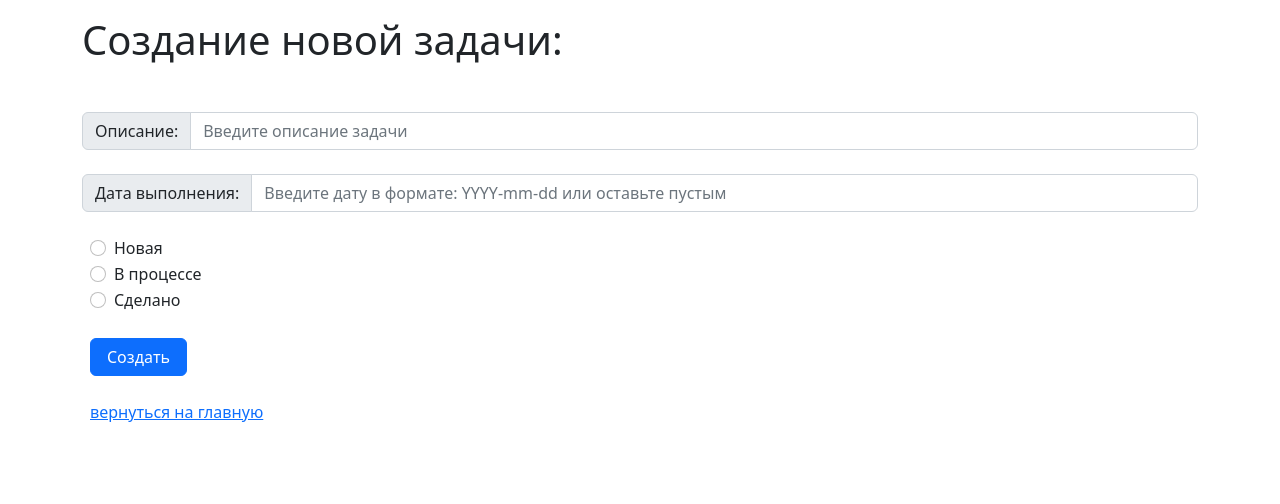
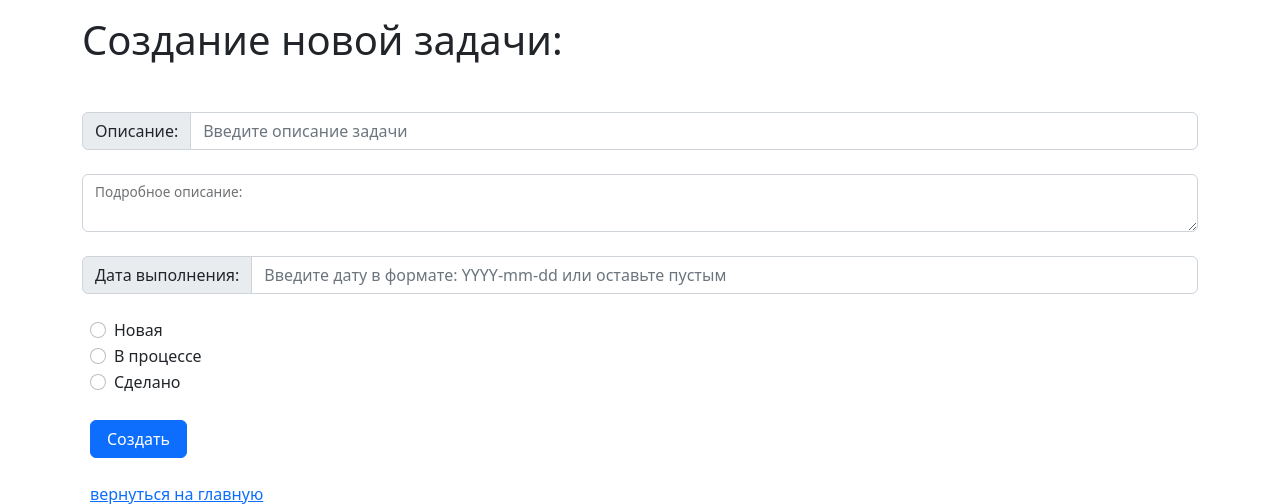
Before and after one commit to sined862/homework55_denis_yugai, a Django app: page /add/ in a window 1280 px wide. Shown: the top 504 px of the page. Run offline with Django 4.2, Linux system fonts and the light colour scheme; parts of the project's set-up code (start-up, migrations or seed data) failed here and were passed over.

Commit message:
Применение миграции + добавление в шаблоны и контроллеры нового поля

```diff
--- a/webproject/tasks/templates/task.html
+++ b/webproject/tasks/templates/task.html
@@ -12,9 +12,10 @@
         <div class="mt-3"><h1>Задача</h1></div>
         <div class="card mb-3">
             <div class="card-body">
-              <h5 class="card-title">{{task.description}}</h5>
+              <h5 class="card-title">{{ task.description }}</h5>
               <p class="card-text">Дата выполнения: {{task.date_deadline}}</p>
               <p class="card-text"><small class="text-muted">Статус: <strong>{{task.status}}</strong></small></p>
+              <p class="card-text">{{ task.detail_description | linebreaks }}</p>
             </div>
         </div>
         <p class="mt-4 ms-2"><a href="../">вернуться на главную</a></p>
--- a/webproject/tasks/templates/task_create.html
+++ b/webproject/tasks/templates/task_create.html
@@ -15,6 +15,10 @@
             <div class="input-group mb-4">
                 <span class="input-group-text" id="inputGroup-sizing-default">Описание: </span>
                 <input required placeholder="Введите описание задачи" name="description" type="text" class="form-control" aria-label="Sizing example input" aria-describedby="inputGroup-sizing-default">
+            </div>
+            <div class="form-floating mb-4">
+                <textarea class="form-control" id="floatingTextarea" name="detail_description"></textarea>
+                <label for="floatingTextarea">Подробное описание:</label>
             </div>
             <div class="input-group mb-4">
                 <span class="input-group-text" id="inputGroup-sizing-default">Дата выполнения: </span>
--- a/webproject/tasks/templates/task_edit.html
+++ b/webproject/tasks/templates/task_edit.html
@@ -15,6 +15,10 @@
             <div class="input-group mb-4">
                 <span class="input-group-text" id="inputGroup-sizing-default">Описание: </span>
                 <input required value=" {{ task.description }}" name="description" type="text" class="form-control" aria-label="Sizing example input" aria-describedby="inputGroup-sizing-default">
+            </div>
+            <div class="form-floating mb-4">
+                <textarea class="form-control" id="floatingTextarea" name="detail_description">{{task.detail_description}}</textarea>
+                <label for="floatingTextarea">Подробное описание:</label>
             </div>
             <div class="input-group mb-4">
                 <span class="input-group-text" id="inputGroup-sizing-default">Дата выполнения: </span>
--- a/webproject/tasks/views/tasks.py
+++ b/webproject/tasks/views/tasks.py
@@ -12,6 +12,7 @@ def add_view(request):
         })
     task_data = {
         'description': request.POST.get('description'),
+        'detail_description': request.POST.get('detail_description'),
         'status': request.POST.get('status'),
         'date_deadline': request.POST.get('date_deadline')
     }
@@ -30,6 +31,7 @@ def edit_view(request, pk):
         return render(request, 'task_edit.html', context=context)
     task = Task.objects.get(pk=pk)
     task.description = request.POST.get('description')
+    task.detail_description = request.POST.get('detail_description')
     task.status = request.POST.get('status')
     task.date_deadline = request.POST.get('date_deadline')
     task.save()
```
